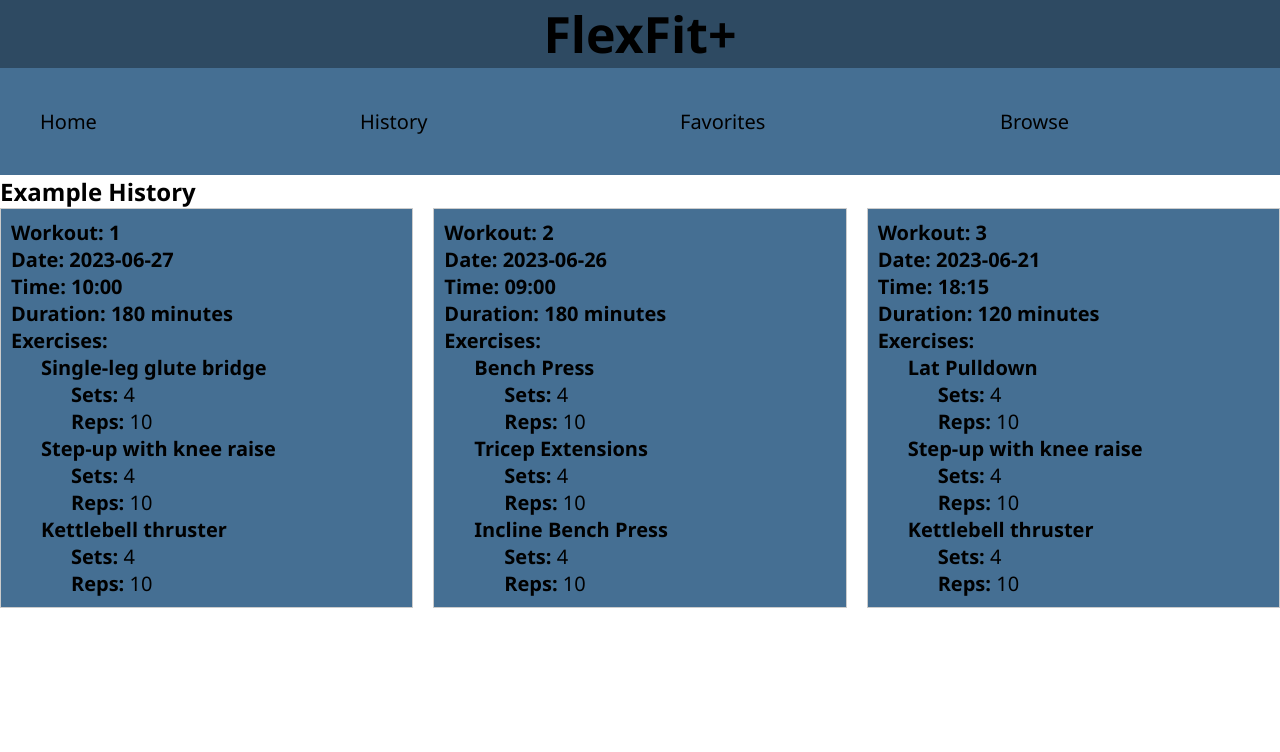
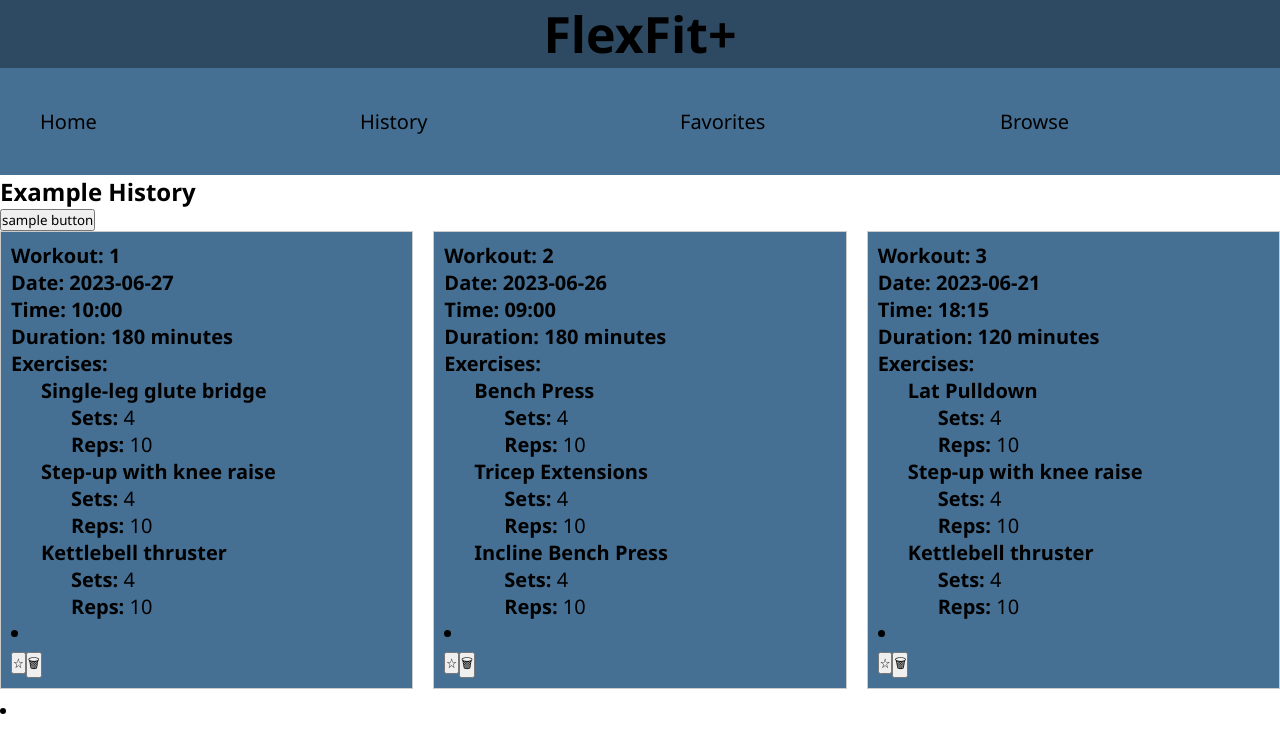
Before and after one commit to marckatz/exercises, a React (Create React App) app: page /history in a window 1280 px wide. Shown: the top 752 px of the page. Built offline with nearby package versions, Linux system fonts and the light colour scheme; data requests are answered from the project's data file.

Commit message:
emoji buttons added

```diff
--- a/src/components/History.js
+++ b/src/components/History.js
@@ -10,14 +10,23 @@ function History(){
         .then(w => {setHistory(w)})
     }, [])
 
+    function moveToFavorites (id){
+        console.log(id)
+    }
+
     const workoutList = Children.toArray(history.map(w => {
-        return <WorkoutCard workout={w} />
+        return <WorkoutCard workout={w} handleMove={moveToFavorites}/>
     }))
 
     return (
         <div className="workout-container">
             <h2>Example History</h2>
+            <button>sample button</button>
             <div className="workout-grid">{workoutList}</div>
+            <li className="card">
+      <div className="details">
+      </div>
+    </li>
         </div>
     )
 }
--- a/src/components/WorkoutCard.js
+++ b/src/components/WorkoutCard.js
@@ -1,7 +1,18 @@
+import React, { useState } from "react";
+
 
 function WorkoutCard ({workout}) {
 
     const {id, date, time, duration, exercises} = workout
+    const [favorite,setFavorite] = useState (false)
+
+    function handleFavorite (){
+        setFavorite (true)
+      }
+
+      function handleUnFavorite (){
+        setFavorite(false)
+      }
 
     const renderExercises = exercises.map((exercise, index) => (
         <li key={index}>
@@ -20,6 +31,16 @@ function WorkoutCard ({workout}) {
             <h4><strong>Duration:</strong> {duration} minutes</h4>
             <h4><strong>Exercises:</strong></h4>
             <ul className="exercise-list">{renderExercises}</ul>
+            <li className="card">
+      <div className="details">
+        {favorite ? (
+          <button className="emoji-button favorite active"onClick={handleUnFavorite}>★</button>
+        ) : (
+          <button className="emoji-button favorite" onClick = {handleFavorite}>☆</button>
+        )}
+        <button className="emoji-button delete">🗑</button>
+      </div>
+    </li>
         </div>
 
     )
```
Also changed, not shown: src/index.css (line endings or trailing spaces).
